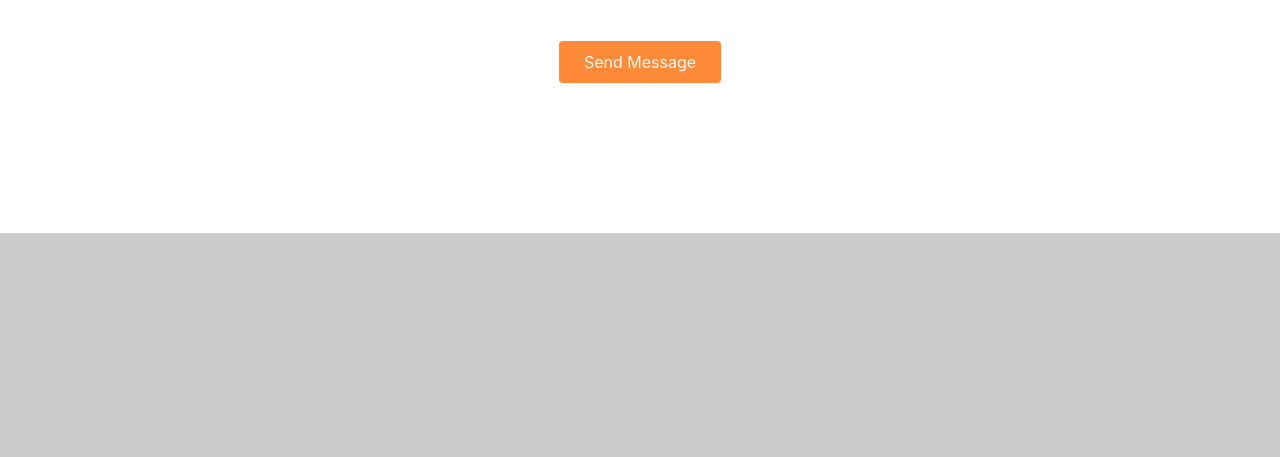
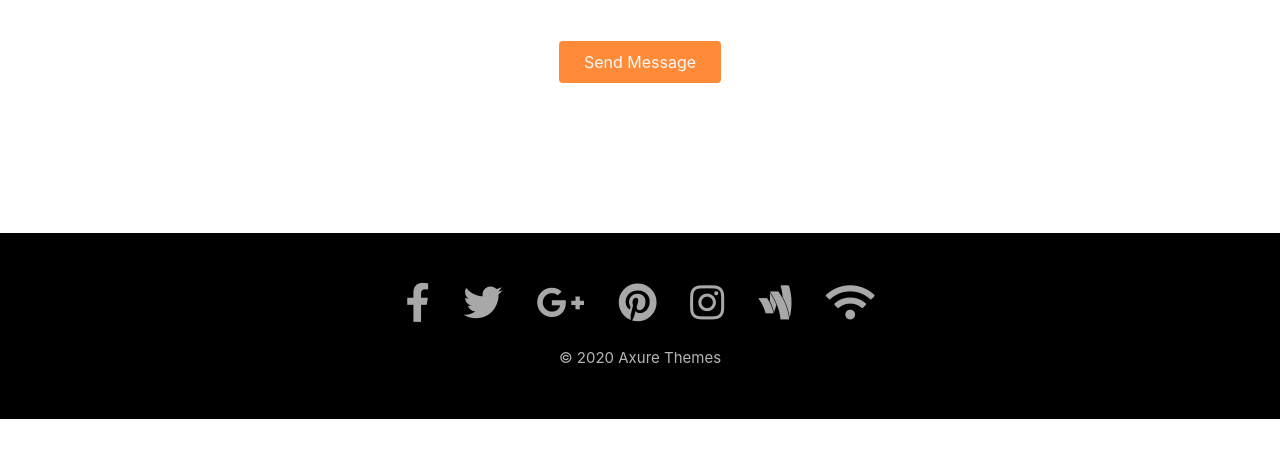
Before and after one commit to mahmoud-faisal-hub/AXIT, a plain HTML site: page index.html in a window 1280 px wide. Shown: the part 6358-6815 px from the top of the page. After the commit the page ends 6777 px from the top, so only its background shows below. Drawn offline with nearby package versions, Linux system fonts and the light colour scheme.

Commit message:
Added Footer Section

```diff
--- a/index.html
+++ b/index.html
@@ -690,6 +690,29 @@
 
         <!-- End Contact Section -->
 
+        <!-- Start Footer Section -->
+
+        <footer>
+            <div class="container">
+                <div class="row text-center">
+                    <div class="col">
+                        <ul class="list-unstyled m-0">
+                            <li><i class="fab fa-facebook-f fa-3x"></i></li>
+                            <li><i class="fab fa-twitter fa-3x"></i></li>
+                            <li><i class="fab fa-google-plus-g fa-3x"></i></li>
+                            <li><i class="fab fa-pinterest fa-3x"></i></li>
+                            <li><i class="fab fa-instagram fa-3x"></i></li>
+                            <li><i class="fab fa-google-wallet fa-3x"></i></li>
+                            <li><i class="fas fa-wifi fa-3x"></i></li>
+                        </ul>
+                        <p class="mb-0 mt-4">&copy; 2020 Axure Themes</p>
+                    </div>
+                </div>
+            </div>
+        </footer>
+
+        <!-- End Footer Section -->
+
         <script src="layout/js/libs/jquery-3.5.1.min.js"></script>
         <script src="layout/js/libs/bootstrap.min.js"></script>
         <script src="layout/js/style/main.js"></script>
--- a/layout/scss/style.scss
+++ b/layout/scss/style.scss
@@ -19,10 +19,10 @@ $color-eta: #000000;
 }
 
 // Global Elements
-body {
-    height: 10000px;
-    background-color: $color-epsilon;
-}
+// body {
+//     height: 10000px;
+//     background-color: $color-epsilon;
+// }
 
 .text-alpha {
     color: $color-alpha;
@@ -618,3 +618,32 @@ section.contact {
 }
 
 /* End Contact Section */
+
+/* Start Footer Section */
+
+footer {
+    background-color: $color-eta;
+    padding: 50px 0;
+    color: #A8A8A8;
+
+    ul {
+        font-size: 13px;
+
+        li {
+            display: inline;
+            margin: 0 15px;
+            cursor: pointer;
+
+            i {
+                color: #A8A8A8;
+                @include transition();
+
+                &:hover {
+                    color: $color-zeta;
+                }
+            }
+        }
+    }
+}
+
+/* End Footer Section */
```
Also changed, not shown: layout/css/style/style.css.
